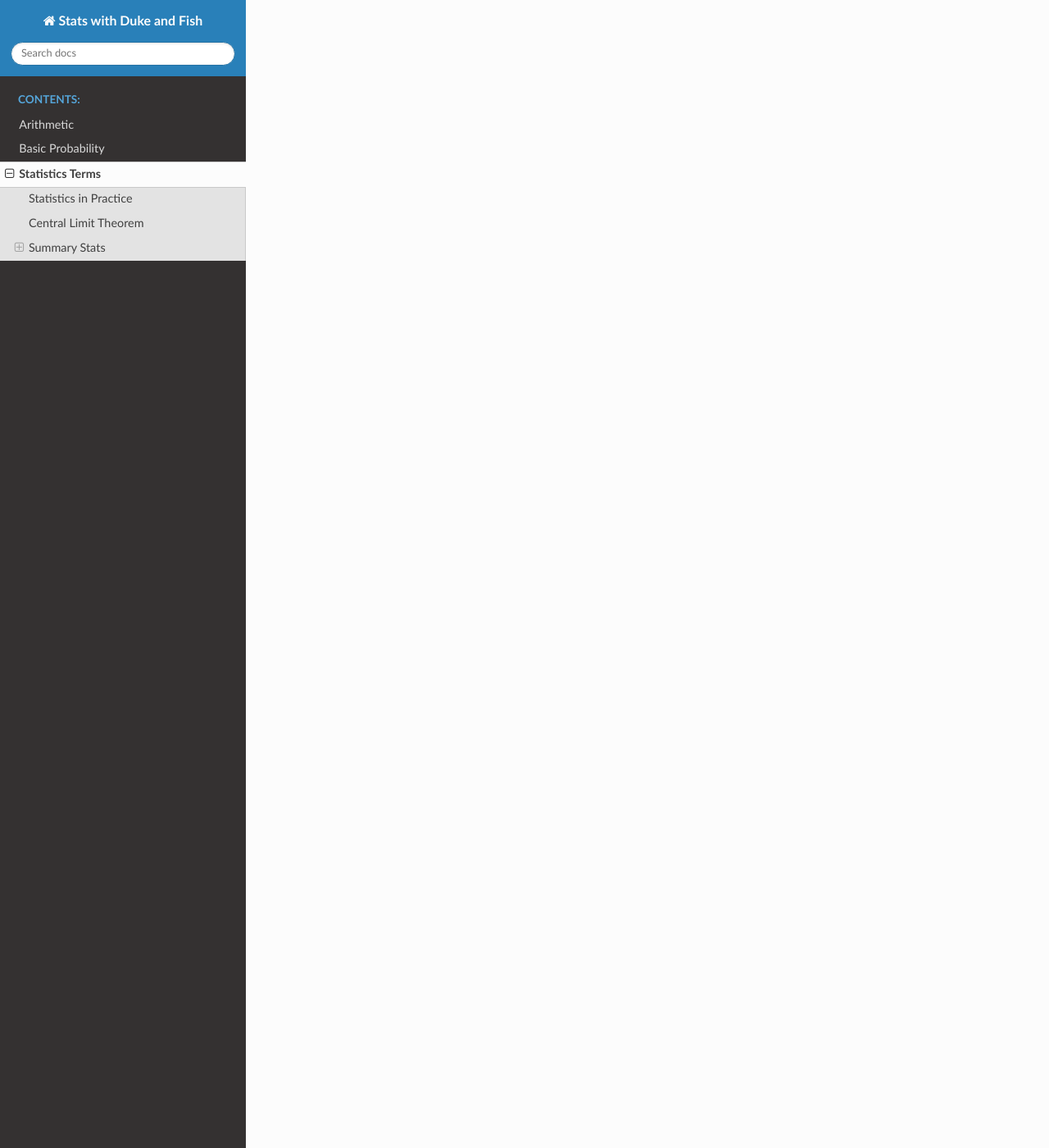
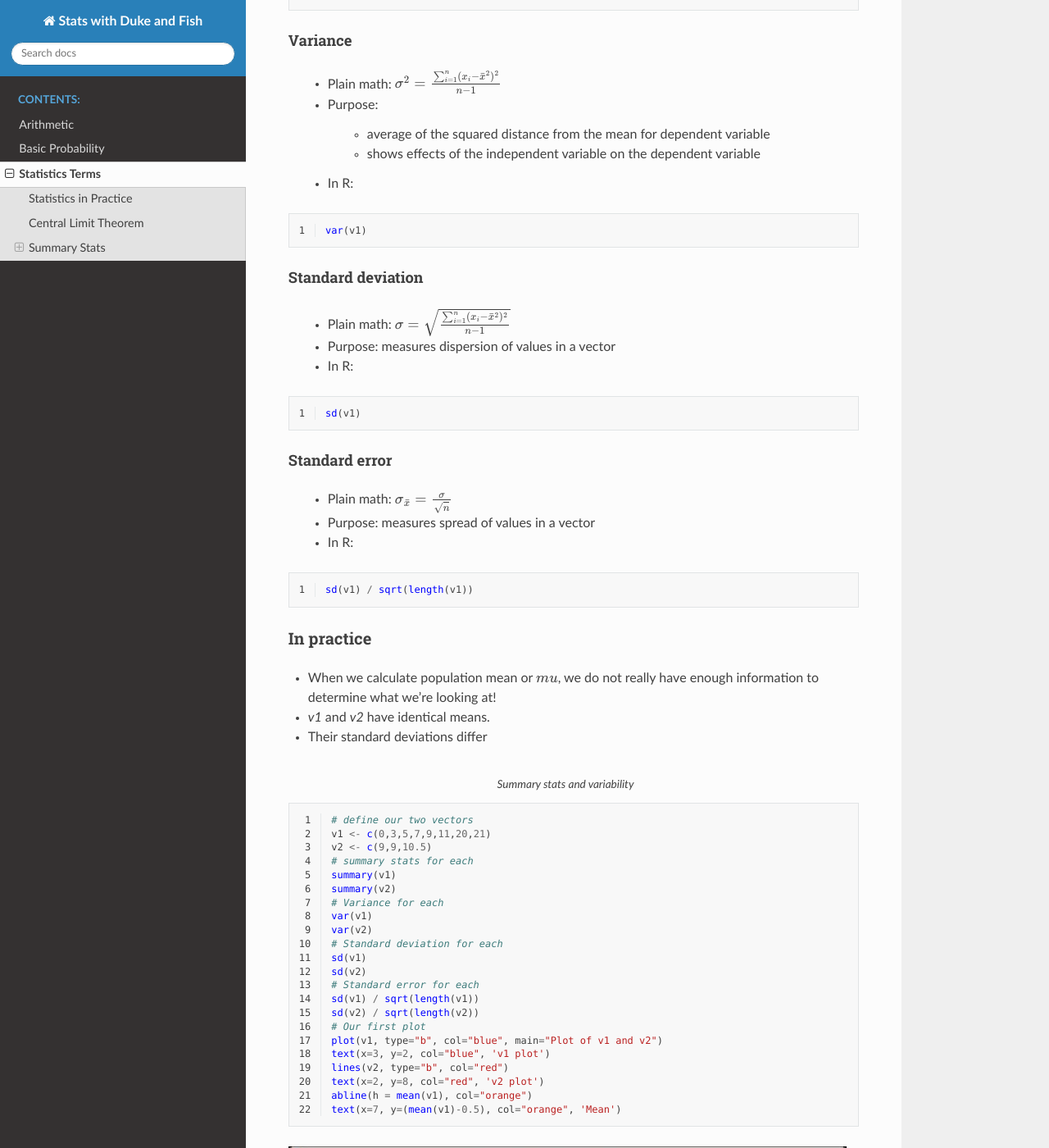
Before and after one commit to dimitry-dukhovny/fisherstats, a Sphinx documentation site: the page built from doc/statistics0.rst, in a window 1280 px wide and 1400 px high, scrolled down 1667 px. Shown: the whole window at 82% size. Built offline with Sphinx 7.4.7 and the Read the Docs theme 2.0.0, drawn with Linux system fonts in a browser that asks for light colours; some of the changed text lies outside the part shown.

Commit message:
More examples and a plot.

```diff
--- a/doc/statistics0.rst
+++ b/doc/statistics0.rst
@@ -73,3 +73,103 @@
 +-----------+-----------------------------------------------------------+
 | Max.      | Highest value in the list                                 |
 +-----------+-----------------------------------------------------------+
+
+Variability
+-----------
+
+Range
+^^^^^
+
+    * Plain math:  :math:`range = x_{max} - x_{min}`
+    * Purpose:  distance between the top and bottom of your vector or array
+    * In R:
+
+.. code-block:: R
+    :linenos:
+
+    # Several ways to get the same result
+    range(v1)[2] - range(v1)[1]
+    max(v2) - min(v2)
+..
+
+Variance
+^^^^^^^^
+
+    * Plain math:  :math:`\sigma^2 = \frac{\sum_{i=1}^{n}(x_{i} - \bar{x}^2)^2}{n-1}`
+    * Purpose:
+
+        * average of the squared distance from the mean for dependent variable
+        * shows effects of the independent variable on the dependent variable
+
+    * In R:
+
+.. code-block:: R
+    :linenos:
+
+    var(v1)
+..
+
+Standard deviation
+^^^^^^^^^^^^^^^^^^
+
+    * Plain math:  :math:`\sigma = \sqrt{\frac{\sum_{i=1}^{n}(x_{i} - \bar{x}^2)^2}{n-1}}`
+    * Purpose:  measures dispersion of values in a vector
+    * In R:
+
+.. code-block:: R
+    :linenos:
+
+    sd(v1)
+..
+
+Standard error
+^^^^^^^^^^^^^^
+
+    * Plain math:  :math:`\sigma_{\bar{x}} = \frac{\sigma}{\sqrt{n}}`
+    * Purpose:  measures spread of values in a vector
+    * In R:
+
+.. code-block:: R
+    :linenos:
+
+    sd(v1) / sqrt(length(v1))
+..
+
+In practice
+-----------
+
+* When we calculate population mean or :math:`mu`, we do not really have enough information to determine what we're looking at!
+
+* `v1` and `v2` have identical means.
+* Their standard deviations differ
+
+.. code-block:: R
+   :linenos:
+   :caption: Summary stats and variability
+
+   # define our two vectors
+   v1 <- c(0,3,5,7,9,11,20,21)
+   v2 <- c(9,9,10.5)
+   # summary stats for each
+   summary(v1)
+   summary(v2)
+   # Variance for each
+   var(v1)
+   var(v2)
+   # Standard deviation for each
+   sd(v1)
+   sd(v2)
+   # Standard error for each
+   sd(v1) / sqrt(length(v1))
+   sd(v2) / sqrt(length(v2))
+   # Our first plot
+   plot(v1, type="b", col="blue", main="Plot of v1 and v2")
+   text(x=3, y=2, col="blue", 'v1 plot')
+   lines(v2, type="b", col="red")
+   text(x=2, y=8, col="red", 'v2 plot')
+   abline(h = mean(v1), col="orange")
+   text(x=7, y=(mean(v1)-0.5), col="orange", 'Mean')
+..
+
+.. image:: images/statistics0-firstplot.jpg
+..
```
Also changed, not shown: doc/images/statistics0-firstplot.jpg (added).
